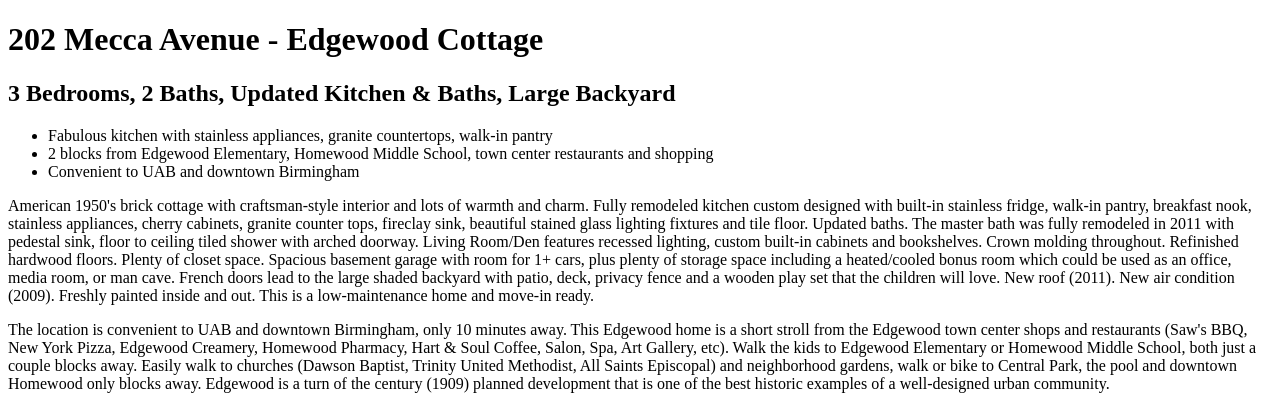
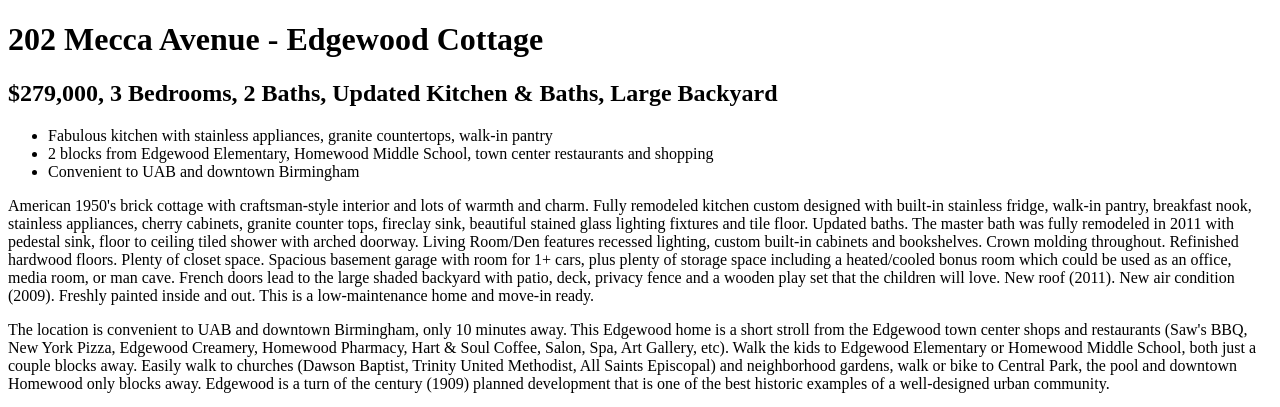
Before and after one commit to billabel/202-Mecca, a PHP site: page / in a window 1280 px wide. Shown: the top 407 px of the page. Run offline with PHP 8.4, Linux system fonts and the light colour scheme.

Commit message:
Added price

```diff
--- a/index.php
+++ b/index.php
@@ -21,7 +21,7 @@
       202 Mecca Avenue - Edgewood Cottage
     </h1>
 
-    <h2>3 Bedrooms, 2 Baths, Updated Kitchen &amp; Baths, Large Backyard</h2>
+    <h2>$279,000, 3 Bedrooms, 2 Baths, Updated Kitchen &amp; Baths, Large Backyard</h2>
 
     <ul>
       <li>Fabulous kitchen with stainless appliances, granite countertops, walk-in pantry</li>
```
